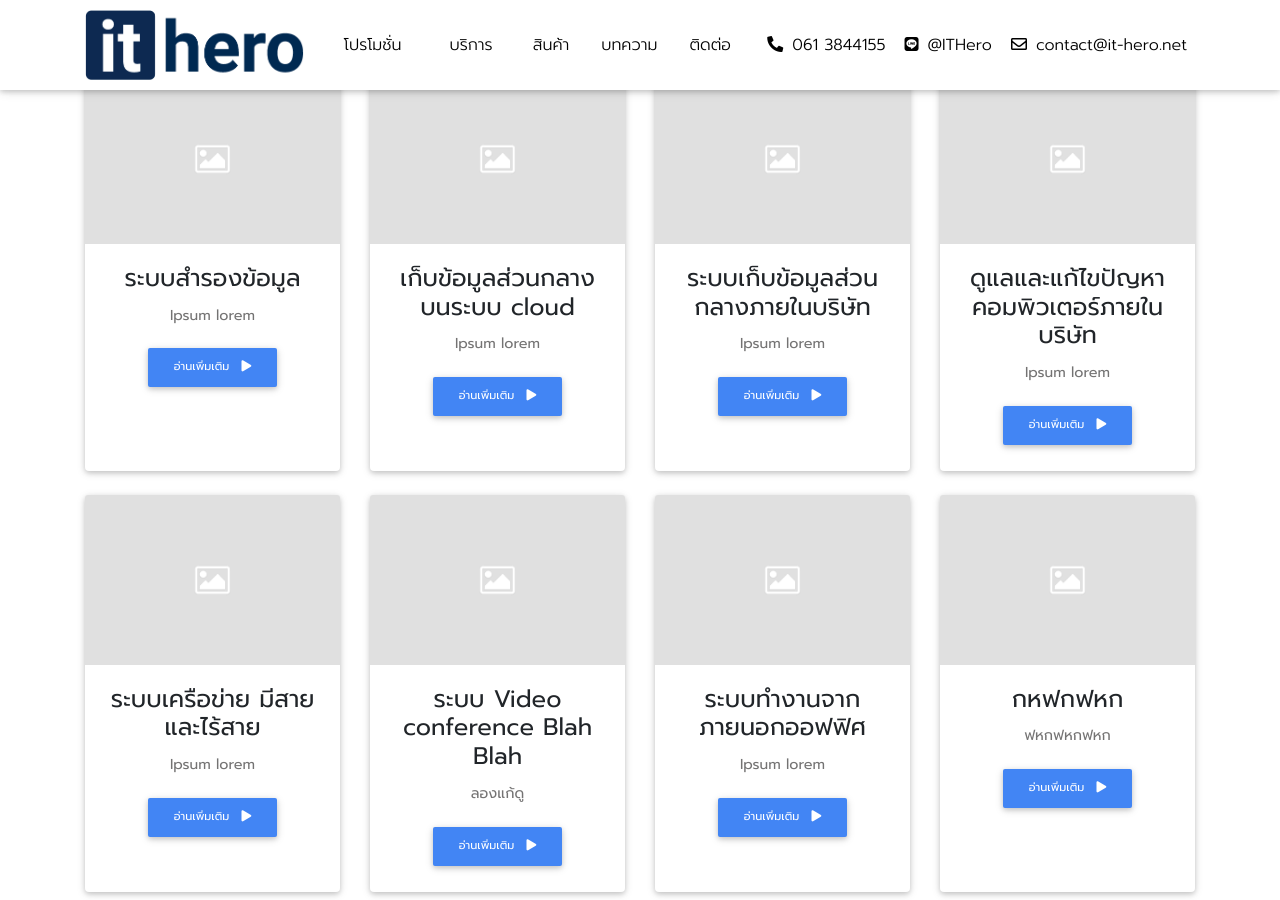
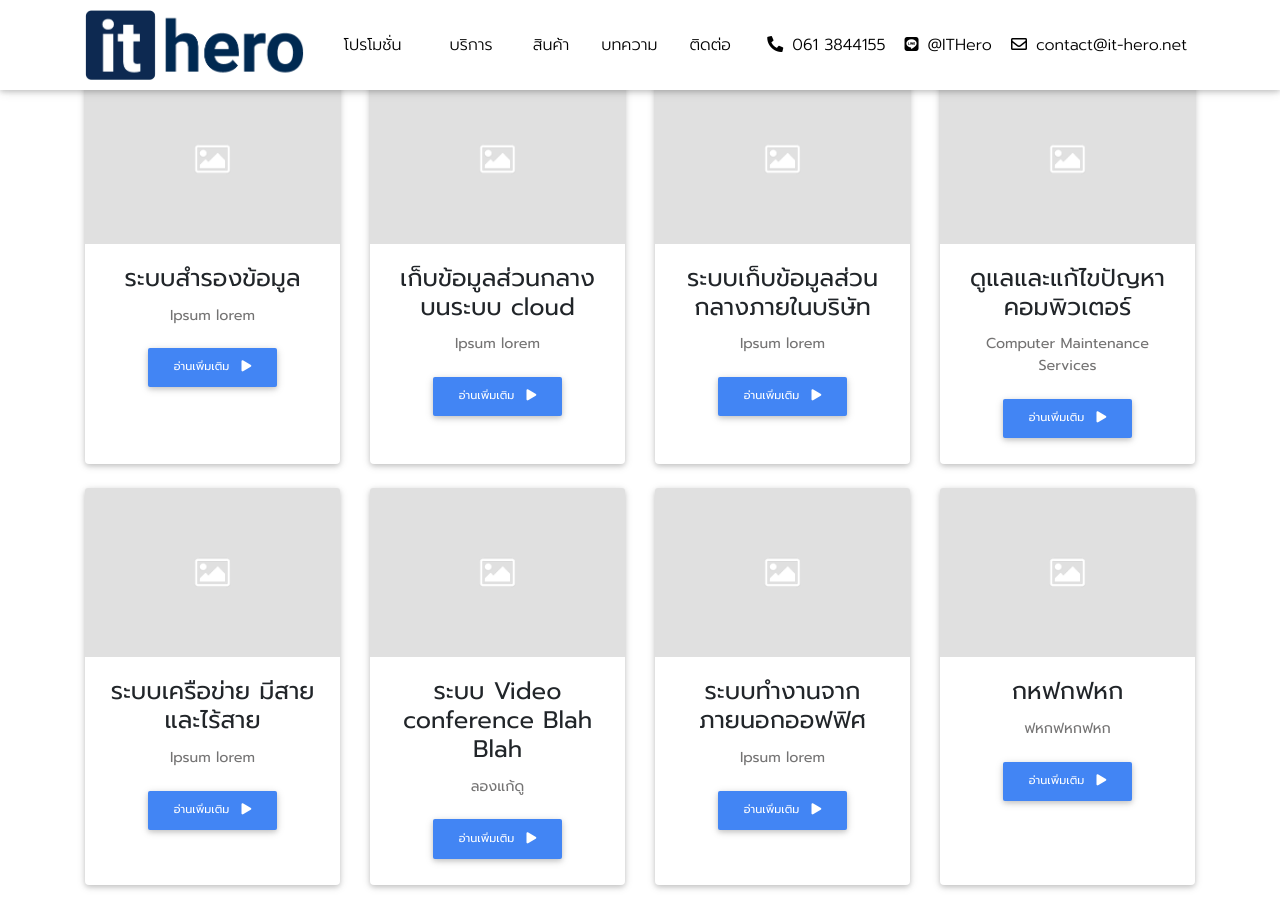
Before and after one commit to nexus2live-git/website-it-hero, a Jekyll site: the page built from index.html, in a window 1280 px wide and 900 px high, scrolled down 656 px. Built offline with Jekyll 4.4.1, drawn with Linux system fonts in a browser that asks for light colours; nearby versions of some CDN libraries; some of the changed text lies outside the part shown.

Commit message:
Update from Forestry.io IT Hero updated _services/it-support.md

```diff
--- a/_services/it-support.md
+++ b/_services/it-support.md
@@ -1,6 +1,6 @@
 ---
-title: ดูแลและแก้ไขปัญหาคอมพิวเตอร์ภายในบริษัท
+title: ดูแลและแก้ไขปัญหาคอมพิวเตอร์
 thumbnail: "/assets/uploads/placeholder.png"
-description: Ipsum lorem
+description: Computer Maintenance Services
 
 ---
```
